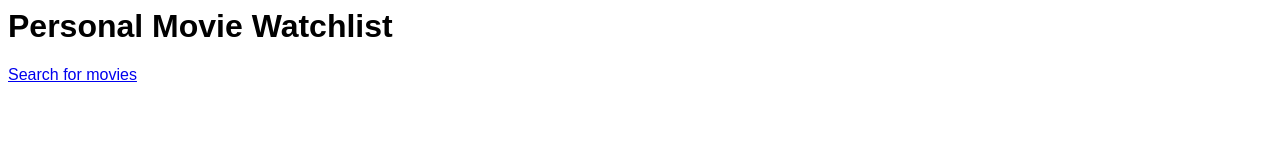
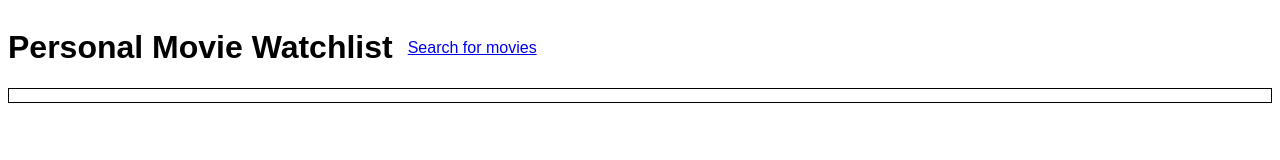
Before and after one commit to egiberne/movie-watchlist, a plain HTML site: page src/frontend/watchlist.html in a window 1280 px wide. Drawn offline with Linux system fonts and the light colour scheme.

Commit message:
version 0.4.0

```diff
--- a/src/frontend/index.css
+++ b/src/frontend/index.css
@@ -11,6 +11,15 @@ header{
     display:flex;
 }
 
-.state{
-    d
+nav{
+
+    display: flex;
+    justify-content: center;
+    align-items: center;
+    padding:15px;
 }
+
+footer{
+    border: 1px solid #000;
+    height: 15px;
+}
--- a/src/frontend/index.js
+++ b/src/frontend/index.js
@@ -1 +1,6 @@
 let currentYear = new Date().getFullYear()
+
+const nav = document.querySelector('nav  > a')
+
+
+nav.style.backgroundColor="yellow"
--- a/src/frontend/watchlist.html
+++ b/src/frontend/watchlist.html
@@ -2,11 +2,21 @@
     <head>
         <link href="index.css" rel="stylesheet">
     </head>
+<header>
+    <h1>Personal Movie Watchlist</h1>
+    <nav>
+        <a href="index.html" target="_blank">Search for movies</a>
+    </nav>
+</header>
 
-    <h1>Personal Movie Watchlist</h1>
-    <a href="index.css" target="_blank">Search for movies</a>
+
 
     <body>
 
     </body>
+
+
+    <footer>
+
+    </footer>
 </html>
```
Also changed, not shown: CHANLELOG.md (+10 -3 lines), README.md.
